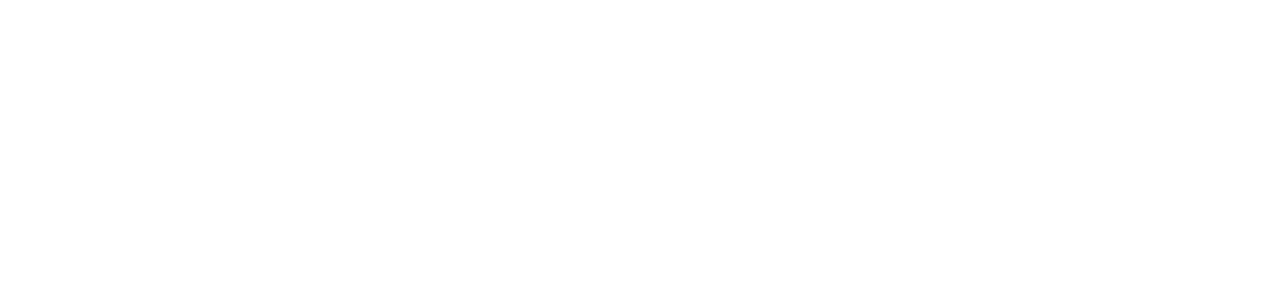
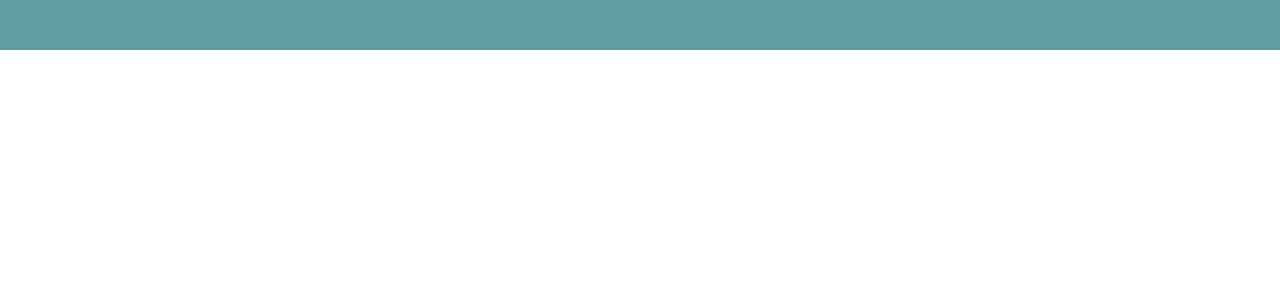
Before and after one commit to VadimWeb/Portfolio, a React (Create React App) app: page / in a window 1280 px wide. Shown: the top 300 px of the page. Built offline with nearby package versions, Linux system fonts and the light colour scheme.

Commit message:
add Header in App

```diff
--- a/src/App.js
+++ b/src/App.js
@@ -1,11 +1,13 @@
 import React from 'react';
-import logo from './logo.svg';
 import './App.css';
+import Header from "./Header";
 
 function App() {
   return (
     <div className="App">
-     <div className="portfolio"></div>
+     <div className="portfolio">
+       <Header/>
+     </div>
     </div>
   );
 }
--- a/src/Header.js
+++ b/src/Header.js
@@ -1,10 +1,9 @@
 import React from 'react';
-import logo from './logo.svg';
-import './App.css';
+import style from './Header.module.css'
 
 function Header() {
     return (
-        <div className="App">
+        <div className={style.header}>
         </div>
     );
 }
--- a/src/Header.module.css
+++ b/src/Header.module.css
@@ -0,0 +1,4 @@
+.header {
+    height: 50px;
+    background-color: cadetblue;
+}
```
